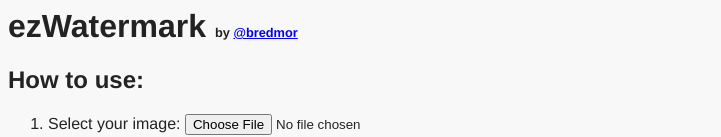
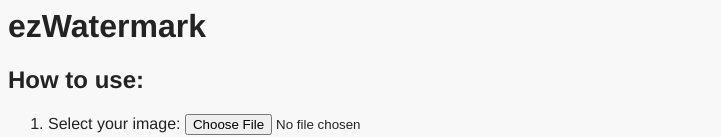
Before and after one commit to bredmor/ezWatermark, a plain HTML site: page index.html in a window 1280 px wide. Shown: the top 137 px of the page, without its empty margins (0-721 px from the left). Drawn offline with Linux system fonts and the light colour scheme.

Commit message:
remove byline

```diff
--- a/index.html
+++ b/index.html
@@ -24,15 +24,11 @@
 		  height: 70%;
 		  margin-left:5%;
 		}
-
-		.byline {
-			font-size: 0.4em;
-		}
 	</style>
 </head>
 <body>
 	<div id="instructions">
-		<h1>ezWatermark <span class="byline">by <a target="_blank" href="https://github.com/bredmor">@bredmor</a></span></h1>
+		<h1>ezWatermark</h1>
 		<h2>How to use:</h2>
 		<ol>
 			<li>Select your image: <input type="file" id="uploader" name="uploader"/></li>
```
